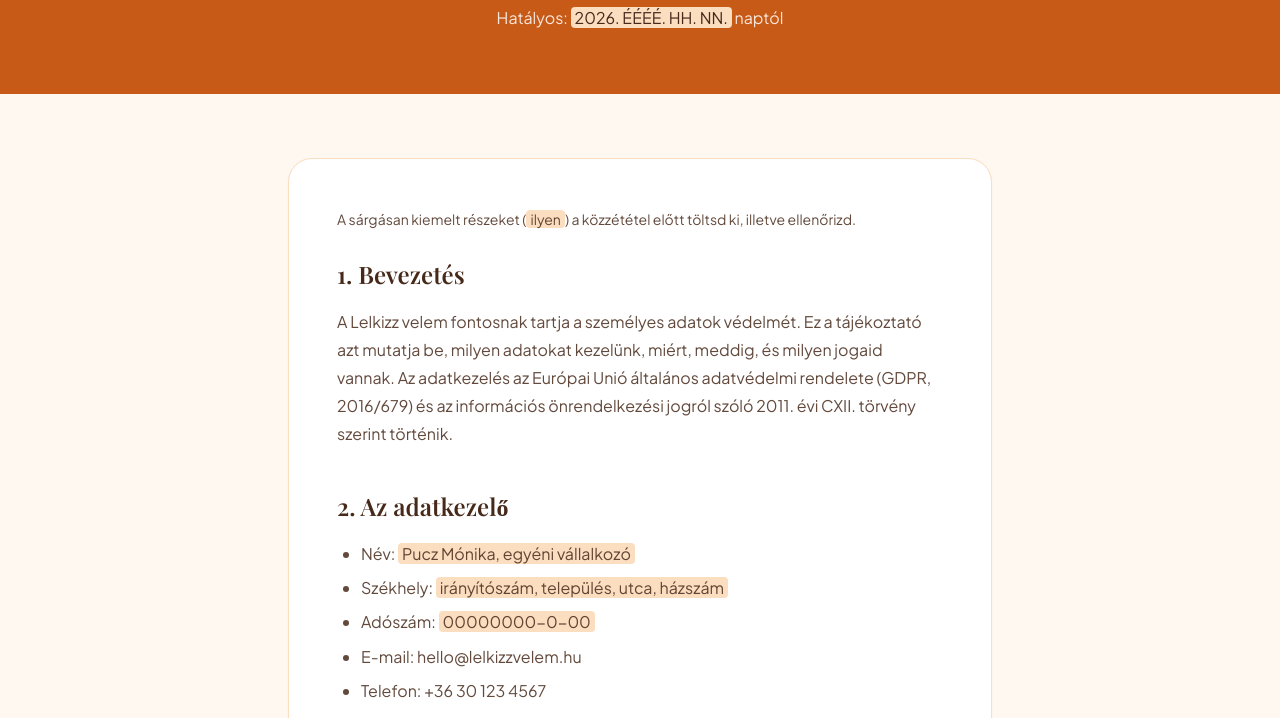
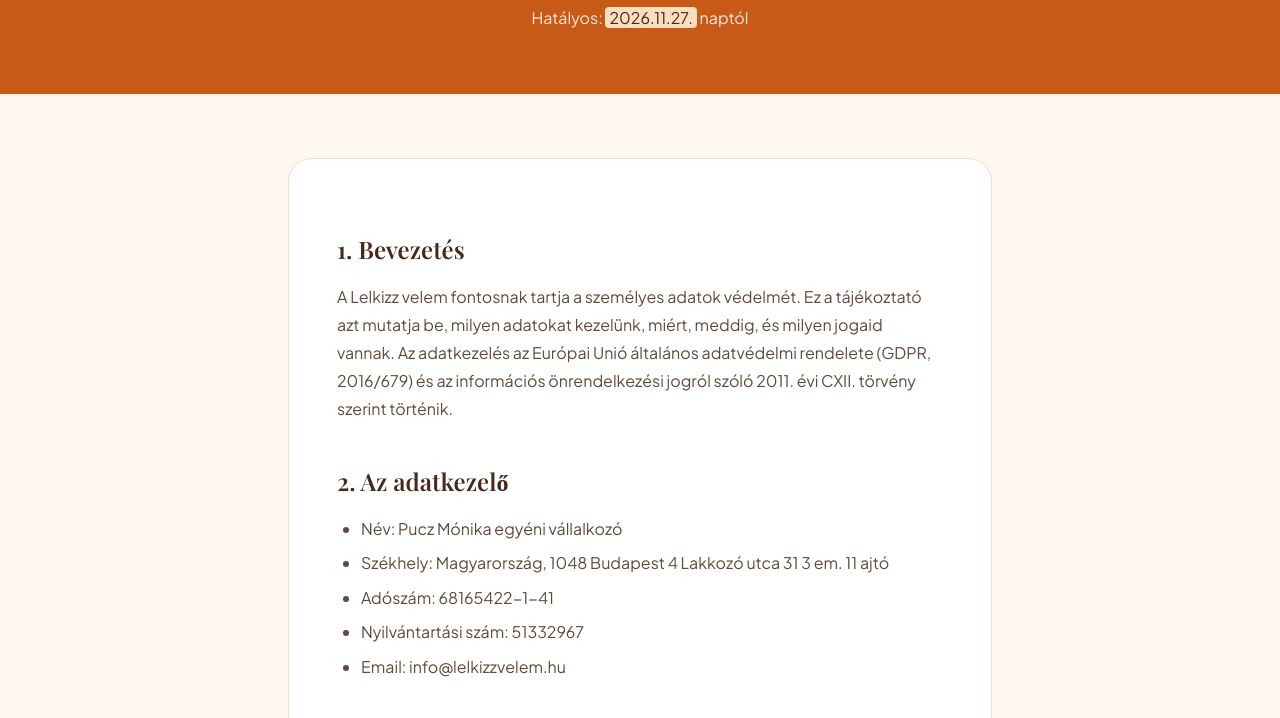
Before and after one commit to ndgrowthmarketing-tech/lelkizzvelem, a plain HTML site: page adatvedelem/index.html in a window 1280 px wide. Shown: the part 202-920 px from the top of the page. Drawn offline with nearby package versions, Linux system fonts and the light colour scheme; a web font is replaced by a local one.

Commit message:
Update index.html

```diff
--- a/adatvedelem/index.html
+++ b/adatvedelem/index.html
@@ -52,7 +52,7 @@
         <section class="bg-earth-500 py-16">
             <div class="max-w-3xl mx-auto px-4 sm:px-6 lg:px-8 text-center">
                 <h1 class="text-4xl md:text-5xl font-serif font-bold text-white mb-4">Adatvédelmi tájékoztató</h1>
-                <p class="text-white/85">Hatályos: <span class="todo text-earth-800">2026. ÉÉÉÉ. HH. NN.</span> naptól</p>
+                <p class="text-white/85">Hatályos: <span class="todo text-earth-800">2026.11.27.</span> naptól</p>
             </div>
         </section>
 
@@ -60,18 +60,17 @@
             <div class="max-w-3xl mx-auto px-4 sm:px-6 lg:px-8">
                 <div class="bg-white rounded-3xl shadow-sm border border-beige-200 p-8 md:p-12 legal">
 
-                    <p class="text-sm">A sárgásan kiemelt részeket (<span class="todo">ilyen</span>) a közzététel előtt töltsd ki, illetve ellenőrizd.</p>
 
                     <h2 style="margin-top:1.5rem">1. Bevezetés</h2>
                     <p>A Lelkizz velem fontosnak tartja a személyes adatok védelmét. Ez a tájékoztató azt mutatja be, milyen adatokat kezelünk, miért, meddig, és milyen jogaid vannak. Az adatkezelés az Európai Unió általános adatvédelmi rendelete (GDPR, 2016/679) és az információs önrendelkezési jogról szóló 2011. évi CXII. törvény szerint történik.</p>
 
                     <h2>2. Az adatkezelő</h2>
                     <ul>
-                        <li>Név: <span class="todo">Pucz Mónika, egyéni vállalkozó</span></li>
-                        <li>Székhely: <span class="todo">irányítószám, település, utca, házszám</span></li>
-                        <li>Adószám: <span class="todo">00000000-0-00</span></li>
-                        <li>E-mail: hello@lelkizzvelem.hu</li>
-                        <li>Telefon: +36 30 123 4567</li>
+                        <li>Név: Pucz Mónika egyéni vállalkozó</li>
+                        <li>Székhely: Magyarország, 1048 Budapest 4 Lakkozó utca 31 3 em. 11 ajtó</li>
+                        <li>Adószám: 68165422-1-41</li>
+                        <li>Nyilvántartási szám: 51332967</li>
+                        <li>Email: info@lelkizzvelem.hu</li>
                     </ul>
 
                     <h2>3. Milyen adatokat, milyen célból és jogalappal kezelünk</h2>
@@ -96,9 +95,9 @@
                     <ul>
                         <li><strong>Cal.com</strong>: időpontfoglalási rendszer. Kezeli a foglaláshoz megadott adataidat.</li>
                         <li><strong>Stripe</strong> (Stripe Payments Europe, Ltd. / Stripe, Inc.): online bankkártyás fizetés.</li>
-                        <li><span class="todo">Számlázó program neve, pl. Billingo / Számlázz.hu</span>: számlák és díjbekérők kiállítása.</li>
-                        <li><span class="todo">Tárhelyszolgáltató neve</span>: a weboldal üzemeltetése.</li>
-                        <li><span class="todo">Könyvelő neve</span>: a számviteli kötelezettségek teljesítése.</li>
+                        <li>Számlázz.hu: számlák és díjbekérők kiállítása.</li>
+                        <li>Tárhelyszolgáltató neve: Github Inc.</li>
+
                     </ul>
                     <p>A Cal.com és a Stripe az Európai Gazdasági Térségen kívülre, az Egyesült Államokba is továbbíthat adatot. Az ilyen adattovábbítás megfelelő garanciák mellett történik (például az Európai Bizottság megfelelőségi határozata, illetve általános szerződési feltételek). Személyes adatokat másnak nem adunk át, kivéve ha jogszabály kötelez rá.</p>
 
@@ -118,7 +117,7 @@
                         <li><strong>Tiltakozás:</strong> tiltakozhatsz az adatkezelés ellen, ha az jogos érdeken alapul.</li>
                         <li><strong>Hozzájárulás visszavonása:</strong> ha hozzájáruláson alapuló adatkezelésről van szó, bármikor visszavonhatod, ez nem érinti a korábbi kezelés jogszerűségét.</li>
                     </ul>
-                    <p>A kérésedet a hello@lelkizzvelem.hu címen jelezheted. Legkésőbb 30 napon belül írásban válaszolunk.</p>
+                    <p>A kérésedet a info@lelkizzvelem.hu címen jelezheted. Legkésőbb 30 napon belül írásban válaszolunk.</p>
 
                     <h2>10. Jogorvoslat</h2>
                     <p>Ha úgy érzed, hogy az adataid kezelése sérti a jogaidat, először fordulj hozzánk, hogy megoldjuk. Panaszt tehetsz a Nemzeti Adatvédelmi és Információszabadság Hatóságnál (NAIH): 1055 Budapest, Falk Miksa utca 9-11., postacím: 1363 Budapest, Pf. 9., e-mail: ugyfelszolgalat@naih.hu, www.naih.hu. Jogaid megsértése esetén bírósághoz is fordulhatsz.</p>
```
